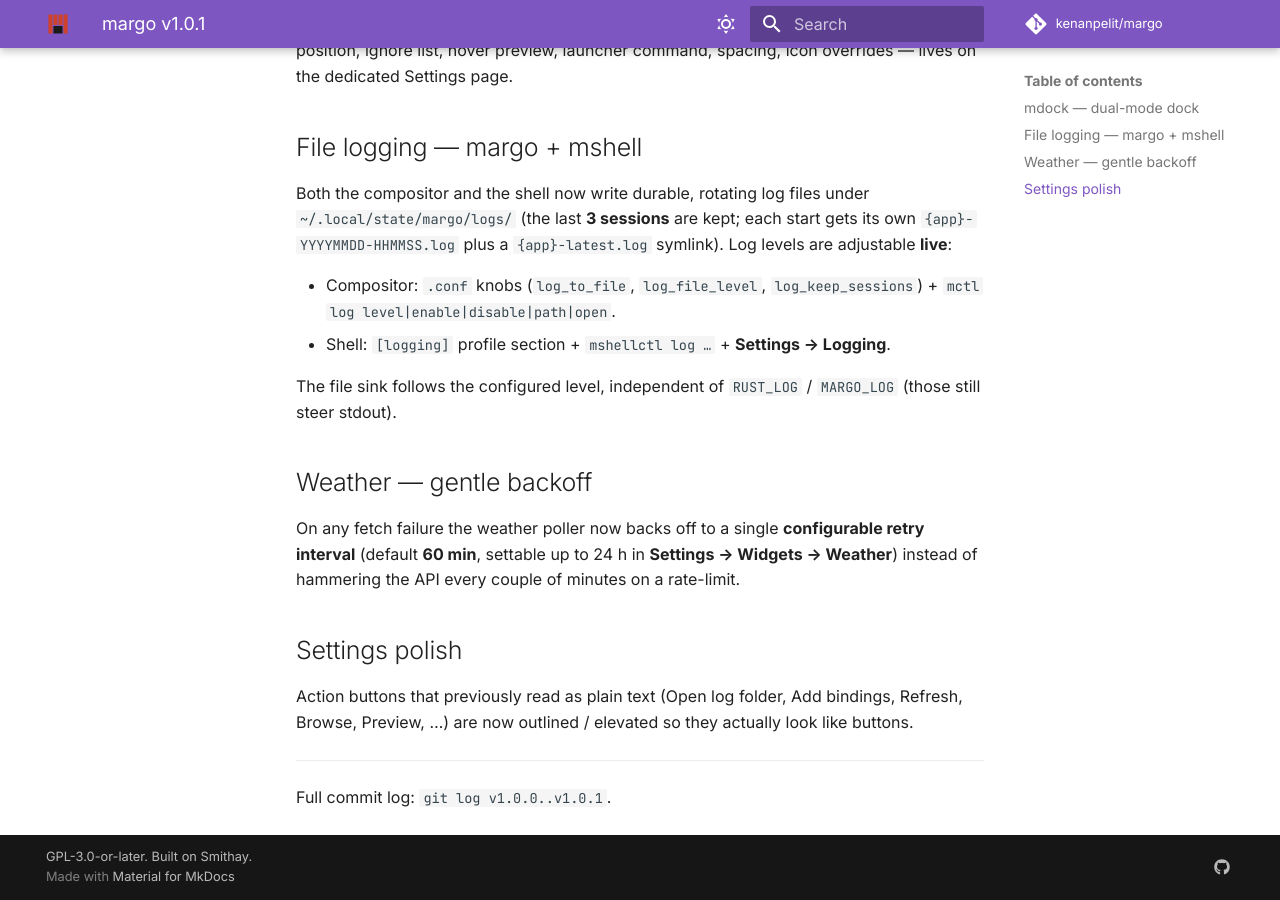
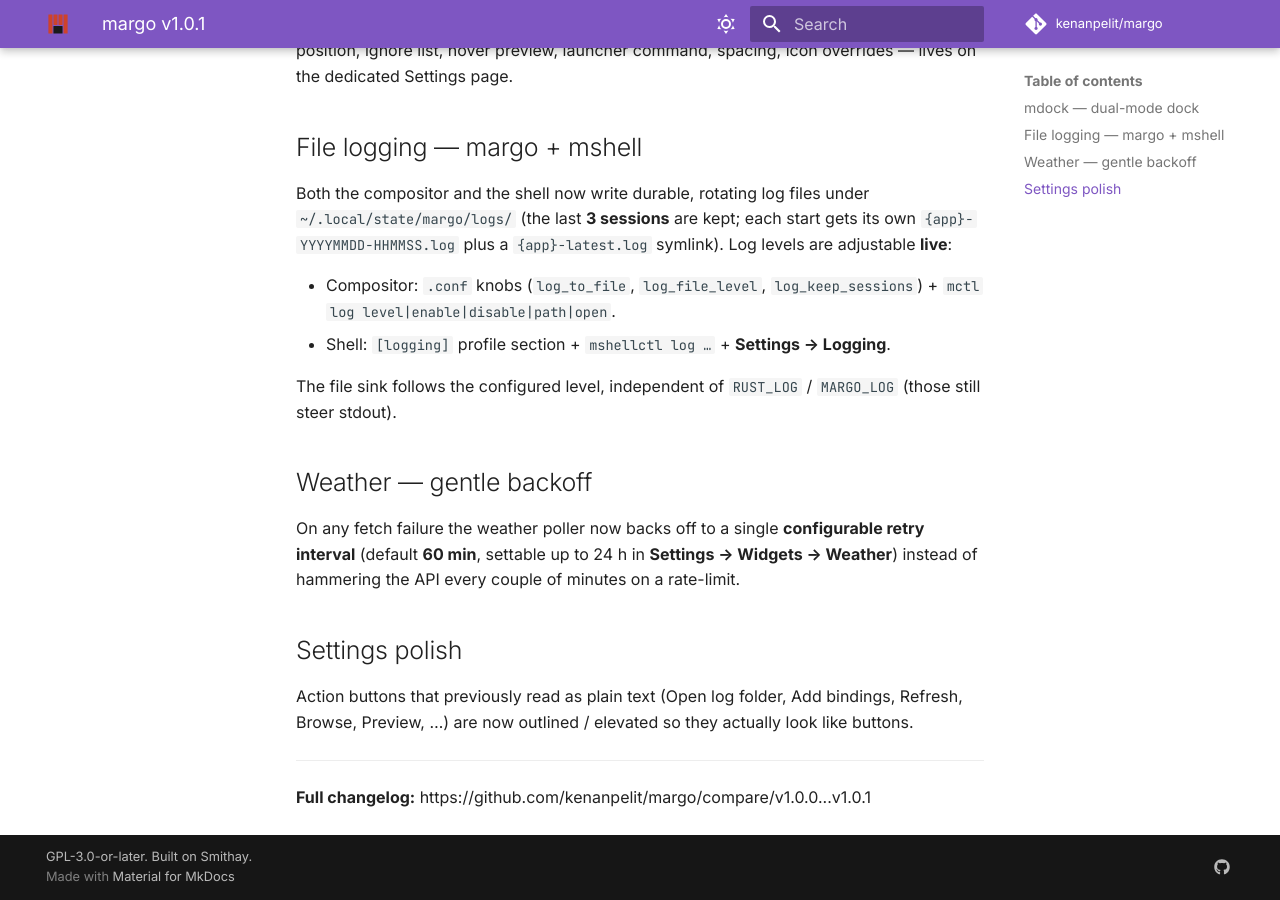
Before and after one commit to kenanpelit/margo, an MkDocs documentation site: the page built from docs/release-notes/v1.0.1.md, in a window 1280 px wide and 900 px high, scrolled down 669 px. Built offline with MkDocs 1.6.1 and Material for MkDocs 9.7.7, drawn with Linux system fonts in a browser that asks for light colours; comment, search, counter and statistics services are not loaded.

Commit message:
docs(release): link the full changelog compare view in v1.0.1 notes
Co-Authored-By: Claude Opus 4.8 <noreply@anthropic.com>

```diff
--- a/docs/release-notes/v1.0.1.md
+++ b/docs/release-notes/v1.0.1.md
@@ -54,4 +54,4 @@ actually look like buttons.
 
 ---
 
-Full commit log: `git log v1.0.0..v1.0.1`.
+**Full changelog:** https://github.com/kenanpelit/margo/compare/v1.0.0...v1.0.1
```
